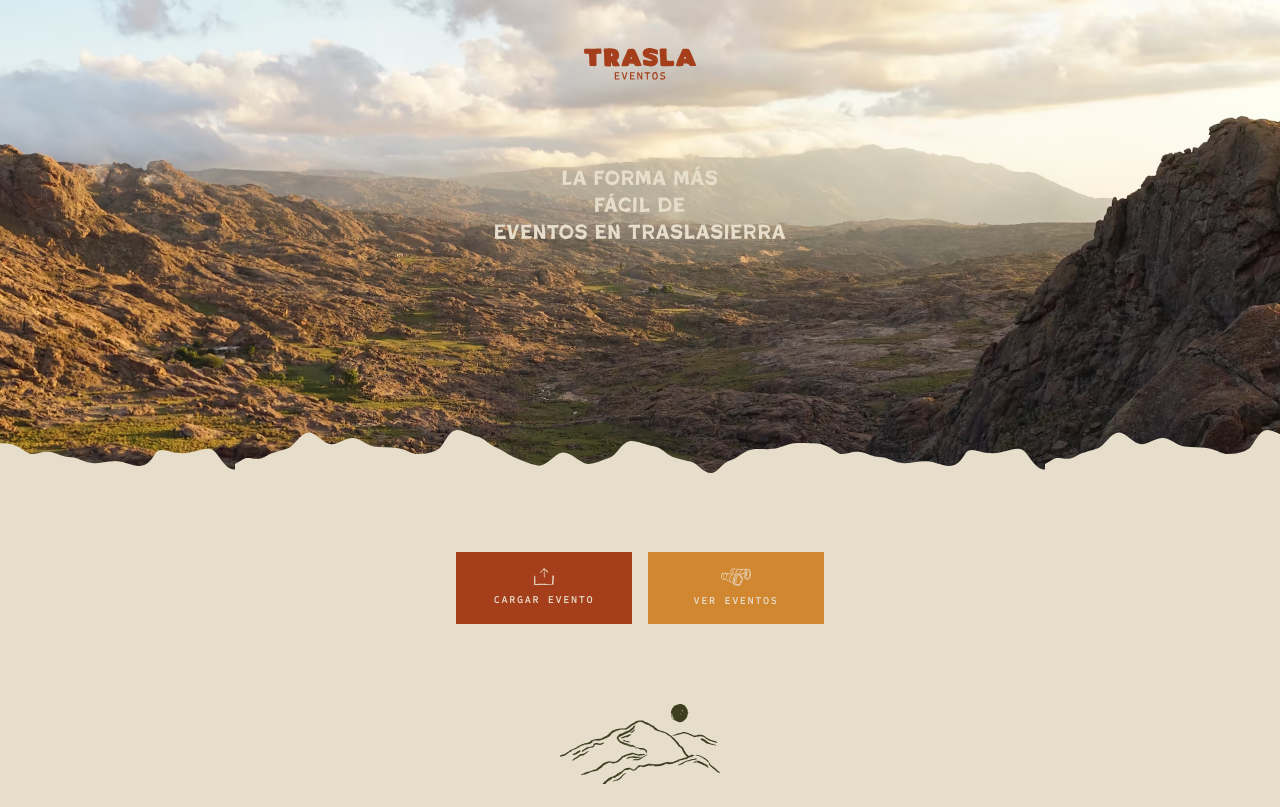
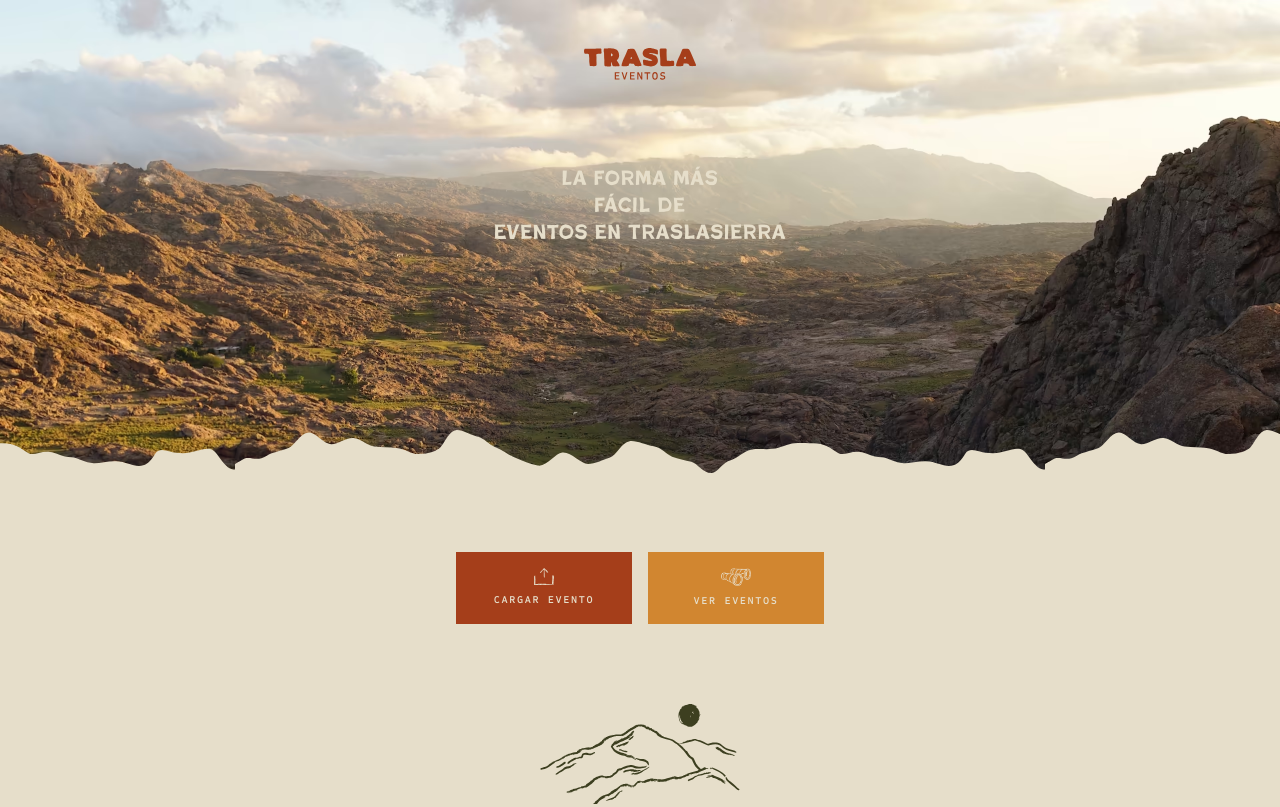
Before and after one commit to tomyo/trasla-eventos, a website with bundled scripts: page index.html in a window 1280 px wide. Shown: the top 807 px of the page. Built offline with nearby package versions, Linux system fonts and the light colour scheme; files whose address does not match are found by name.

Commit message:
Make mountains bigger

```diff
--- a/index.html
+++ b/index.html
@@ -371,7 +371,7 @@
             }
           }
         </style>
-        <img src="/assets/images/mountain.svg" height="80" />
+        <img src="/assets/images/mountain.svg" height="100" />
         <h2>¿Qué es trasla?</h2>
         <p class="font-body-2">
           una plataforma gratuita y autoadministrable que funciona como un puente entre los creadores de
```
